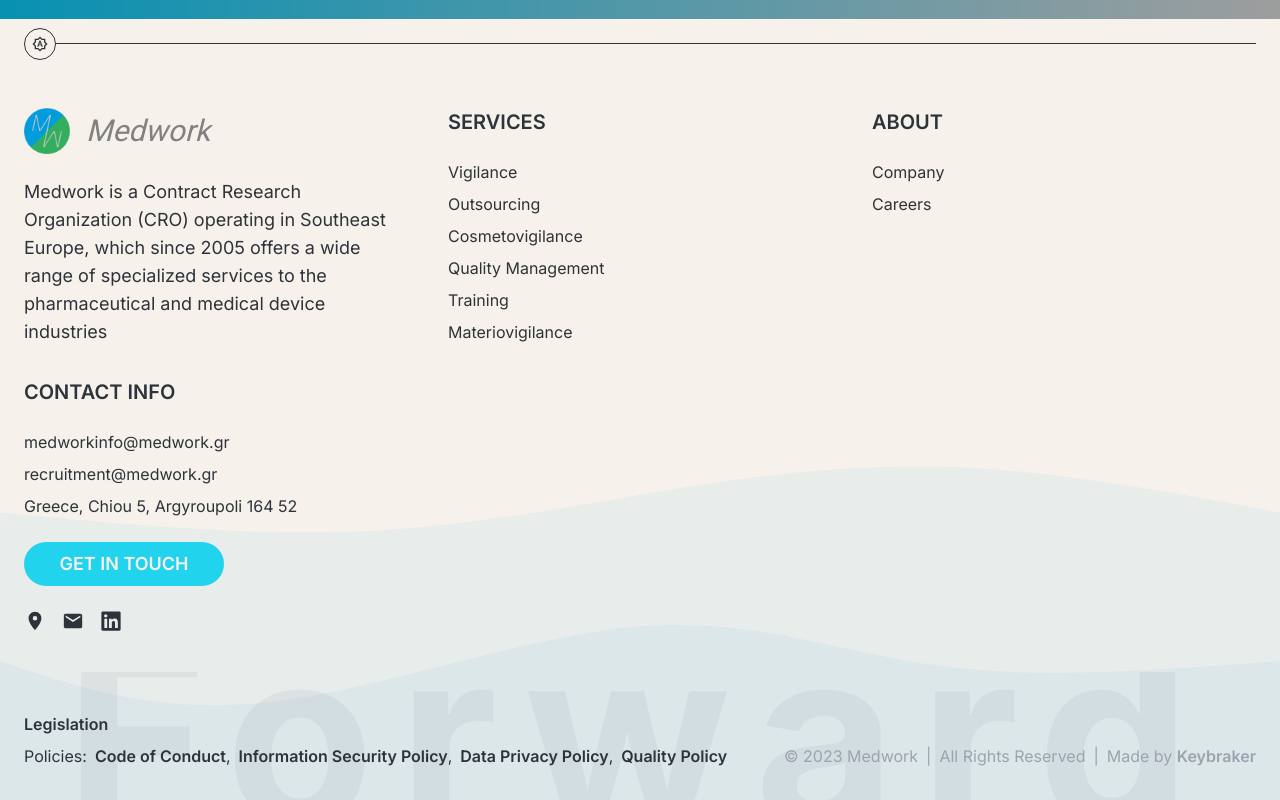
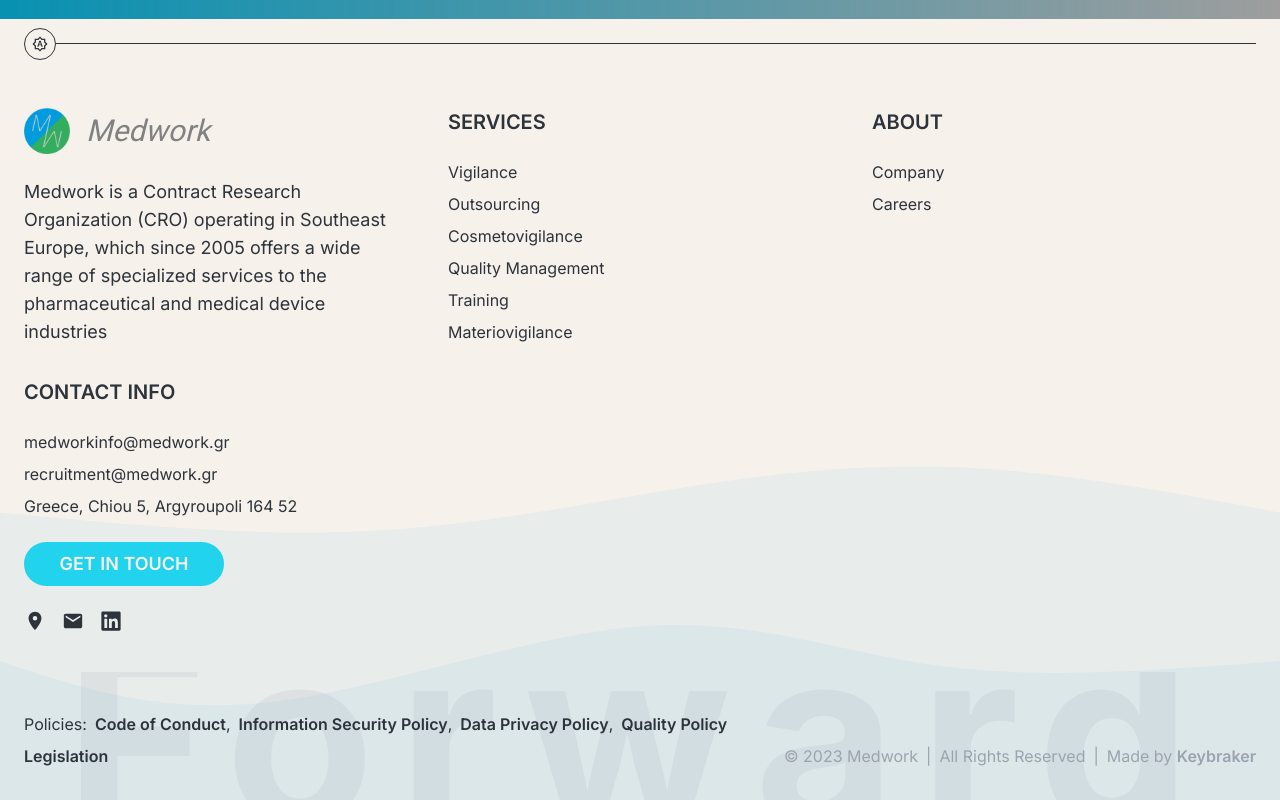
Before and after one commit to Medwork-CRO/webpage, a Next.js app: page /contact-us/MapCategory in a window 1280 px wide. Shown: the part 498-1298 px from the top of the page. Built offline with nearby package versions, Linux system fonts and the light colour scheme; grey boxes are pictures that could not be loaded.

Commit message:
Put legislation bellow policies

```diff
--- a/src/components/Footer.tsx
+++ b/src/components/Footer.tsx
@@ -134,15 +134,6 @@
   return (
     <div className="flex flex-col items-start gap-2 text-md text-medwork-dark dark:text-medwork-light">
       <div className="flex flex-col sm:flex-row flex-wrap items-start gap-2">
-        <Link
-          className="font-semibold hover:underline whitespace-nowrap"
-          href={'/about/legislation'}
-        >
-          Legislation
-        </Link>
-      </div>
-
-      <div className="flex flex-col sm:flex-row flex-wrap items-start gap-2">
         Policies: {policies.map((policy, i) => (
           <div key={i} className="flex">
             <a
@@ -160,6 +151,15 @@
           </div>
         ))}
       </div>
+      <div className="flex flex-col sm:flex-row flex-wrap items-start gap-2">
+        <Link
+          className="font-semibold hover:underline whitespace-nowrap"
+          href={'/about/legislation'}
+        >
+          Legislation
+        </Link>
+      </div>
+
     </div >
   );
 }
```
